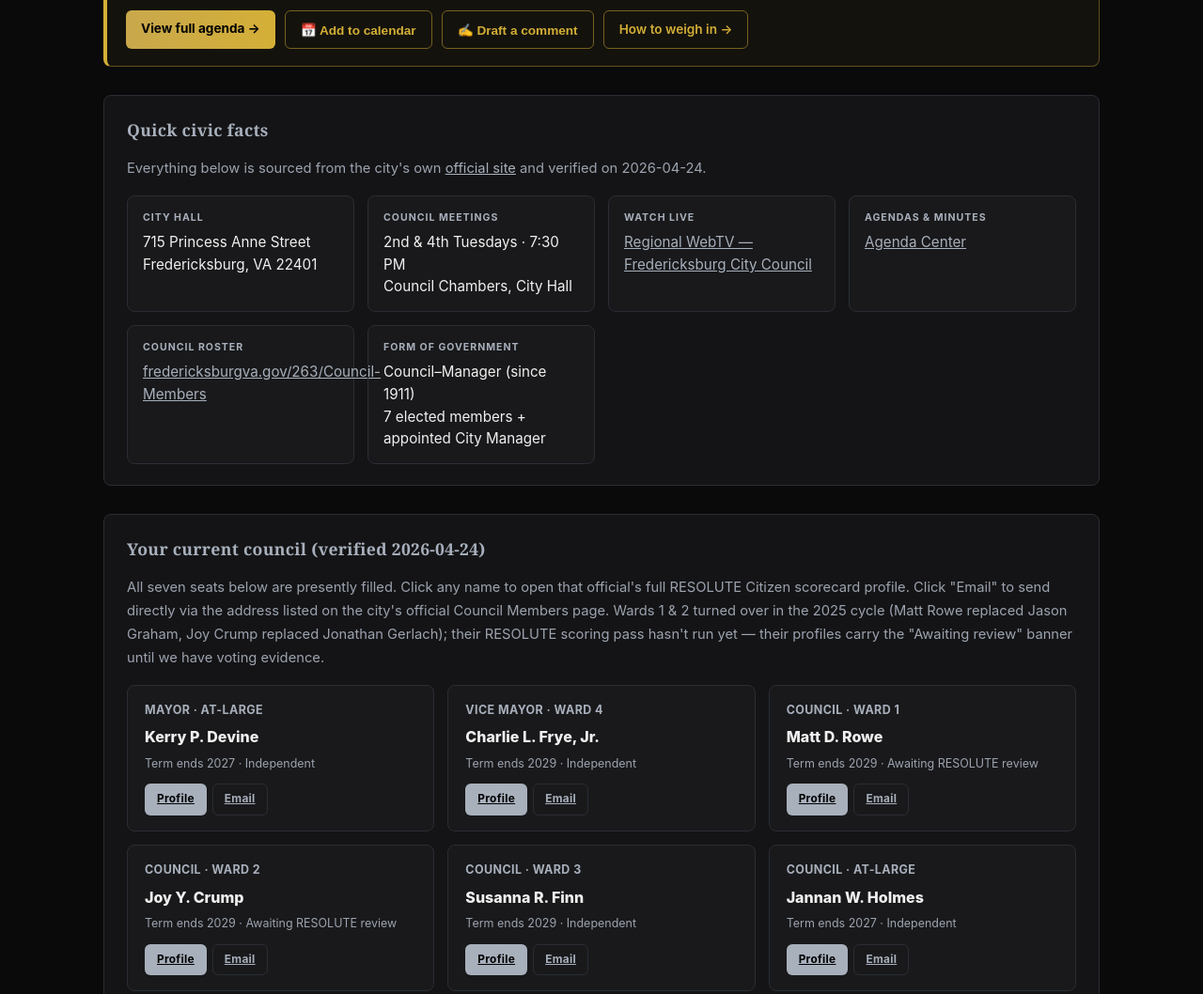
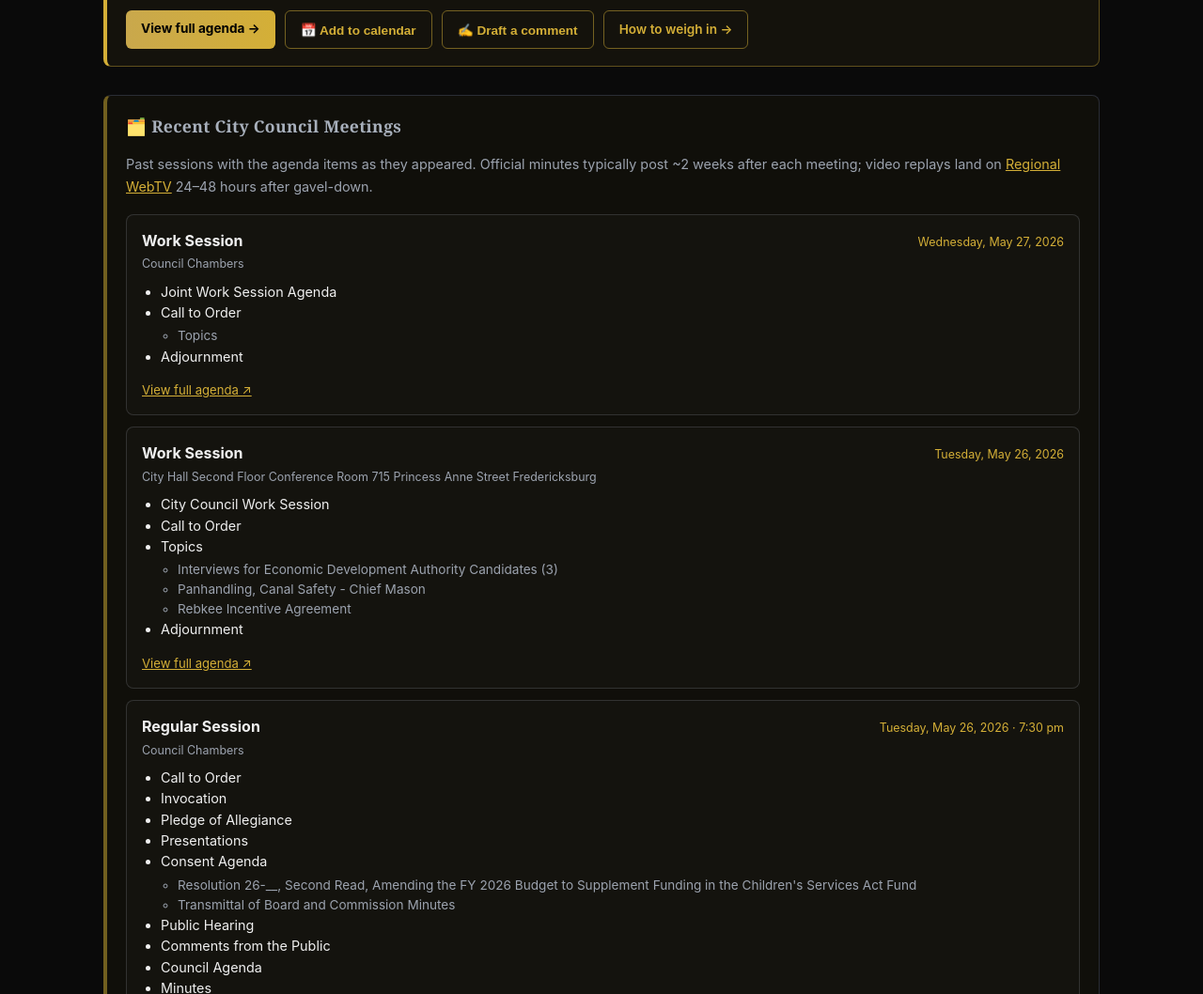
Before and after one commit to adamljohns/resolute-local, a plain HTML site: page city/fredericksburg.html in a window 1280 px wide. Shown: the part 1069-2127 px from the top of the page at 94% size. Drawn offline with Linux system fonts and the light colour scheme.

Commit message:
city: add Recent Council Meetings section to fredericksburg page
New section between "Next City Council Meeting" and "Quick civic facts"
that renders the past 4 City Council sessions with their structured
agendas (sections + subitems). Uses the new `sections` field from
fxbg_agenda_parser.py (shipped today in ~/Scripts/fxbg_agenda_parser.py
+ fxbg-civic-rounds.sh).

Each card shows:
- Session type (Work Session / Regular Session)
- Date + time
- Location
- Agenda items as nested bullets (section → subitems)
- Link to the full agenda at the city's AgendaCenter

Filter: body === 'City Council' AND date <= today AND sections.length > 0.
Sorted newest-first, top 4.

Plus brief intro pointing to Regional WebTV for video replays.

Pairs with the new post-meeting auto-trigger (com.moop.fxbg-post-meeting
launchd, daily 21:30) which pushes auto-generated after-action PDFs to
Adam's Telegram ~2 hours after gavel-down.

Co-Authored-By: Claude Opus 4.7 (1M context) <noreply@anthropic.com>

```diff
--- a/city/fredericksburg.html
+++ b/city/fredericksburg.html
@@ -310,6 +310,20 @@
     </div>
     <noscript><p class="lead">Enable JavaScript to see the live council agenda, or view it
       directly at the <a href="https://www.fredericksburgva.gov/AgendaCenter">city AgendaCenter</a>.</p></noscript>
+  </section>
+
+  <!-- LIVE: RECENT CITY COUNCIL MEETINGS (auto-updated from structured agenda parser, 2026-05-26) -->
+  <section class="fxbg-section" aria-labelledby="recent-meetings-heading" id="recent-meetings"
+           style="border-left:4px solid rgba(212,175,55,0.5);padding:18px 20px;background:rgba(212,175,55,0.03);">
+    <h2 id="recent-meetings-heading">🗂️ Recent City Council Meetings</h2>
+    <p class="lead" style="color:var(--gray,#8a93a0);font-size:0.9rem;">
+      Past sessions with the agenda items as they appeared. Official minutes typically post ~2 weeks after each meeting; video replays land on <a href="https://www.regionalwebtv.com/fredcc" target="_blank" rel="noopener" style="color:#D4AF37;">Regional WebTV</a> 24–48 hours after gavel-down.
+    </p>
+    <div id="rm-list" aria-live="polite" style="margin-top:12px;">
+      <p class="lead" style="color:var(--gray,#8a93a0);">Loading…</p>
+    </div>
+    <noscript><p class="lead">Enable JavaScript to see recent council activity, or browse it
+      at the <a href="https://www.fredericksburgva.gov/AgendaCenter">city AgendaCenter</a>.</p></noscript>
   </section>
 
   <!-- QUICK CIVIC FACTS -->
@@ -711,6 +725,53 @@
           }).join('');
         }
       }
+
+      // Recent City Council meetings (added 2026-05-26 — uses new structured
+      // `sections` field from fxbg_agenda_parser.py).
+      var rm=document.getElementById('rm-list');
+      if(rm&&d.meetings){
+        var today=new Date().toISOString().slice(0,10);
+        var recent=d.meetings
+          .filter(function(m){return (m.body||'').toLowerCase()==='city council' && m.date<=today && (m.sections||[]).length;})
+          .sort(function(a,b){return (a.date<b.date)?1:(a.date>b.date)?-1:0;})
+          .slice(0,4);
+        if(!recent.length){
+          rm.innerHTML='<p class="lead" style="color:var(--gray,#8a93a0);">No recent Council sessions indexed yet. Check back after the next 2nd-or-4th-Tuesday meeting.</p>';
+        } else {
+          rm.innerHTML=recent.map(function(m){
+            var secs=(m.sections||[]).filter(function(s){return s.title;});
+            var secsHtml='';
+            if(secs.length){
+              secsHtml='<ul style="margin:8px 0 0;padding-left:20px;line-height:1.55;font-size:0.9rem;">';
+              secs.forEach(function(s){
+                var sub='';
+                if(s.subitems&&s.subitems.length){
+                  sub='<ul style="margin:3px 0 0;padding-left:18px;font-size:0.85rem;color:var(--gray,#a8b0bc);">';
+                  s.subitems.forEach(function(si){
+                    sub+='<li>'+esc(si.title||'')+'</li>';
+                  });
+                  sub+='</ul>';
+                }
+                secsHtml+='<li>'+esc(s.title)+sub+'</li>';
+              });
+              secsHtml+='</ul>';
+            } else {
+              secsHtml='<p style="font-size:0.85rem;color:var(--gray,#8a93a0);font-style:italic;margin:6px 0 0;">Agenda available at source link below — not yet parsed into items.</p>';
+            }
+            var when=fmtDate(m.date)+(m.time?' · '+esc(m.time):'');
+            var card='<div style="border:1px solid rgba(168,176,188,0.2);border-radius:8px;padding:14px 16px;margin-bottom:12px;background:rgba(255,255,255,0.02);">';
+            card+='<div style="display:flex;justify-content:space-between;align-items:baseline;flex-wrap:wrap;gap:8px;">';
+            card+='<div style="font-weight:700;color:var(--white,#fff);font-size:1rem;">'+esc(m.session_type||'Session')+'</div>';
+            card+='<div style="font-size:0.78rem;color:#D4AF37;">'+esc(when)+'</div>';
+            card+='</div>';
+            if(m.location) card+='<div style="font-size:0.78rem;color:var(--gray,#8a93a0);margin-top:2px;">'+esc(m.location)+'</div>';
+            card+=secsHtml;
+            if(m.url) card+='<div style="margin-top:10px;"><a href="'+esc(m.url)+'" target="_blank" rel="noopener" style="font-size:0.82rem;color:#D4AF37;">View full agenda ↗</a></div>';
+            card+='</div>';
+            return card;
+          }).join('');
+        }
+      }
     })
     .catch(function(e){
       var b=document.getElementById('nm-body');
```
